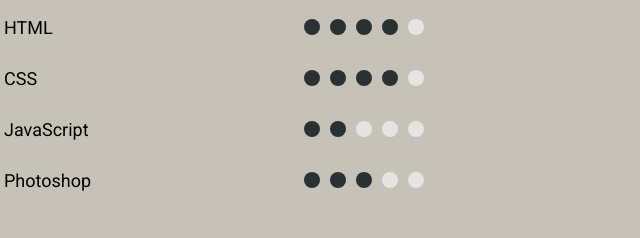
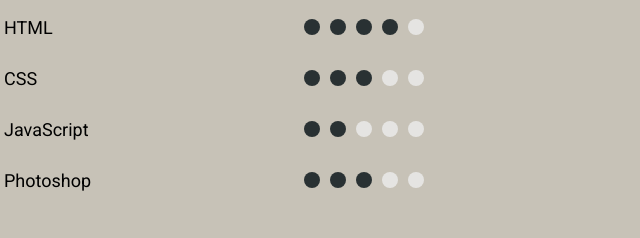
Before and after one commit to Edek92/rsschool-cv, a plain HTML site: page index.html in a window 1280 px wide. Shown: the part 1273-1511 px from the top of the page, 576-1216 px from the left. Drawn offline with Linux system fonts and the light colour scheme.

Commit message:
fix: change in file index.html

```diff
--- a/index.html
+++ b/index.html
@@ -117,7 +117,7 @@
 							<div class="circle_black"></div>
 							<div class="circle_black"></div>
 							<div class="circle_black"></div>
-							<div class="circle_black"></div>
+							<div class="circle_white"></div>
 							<div class="circle_white"></div>
 						</div>
 					</div>
```
